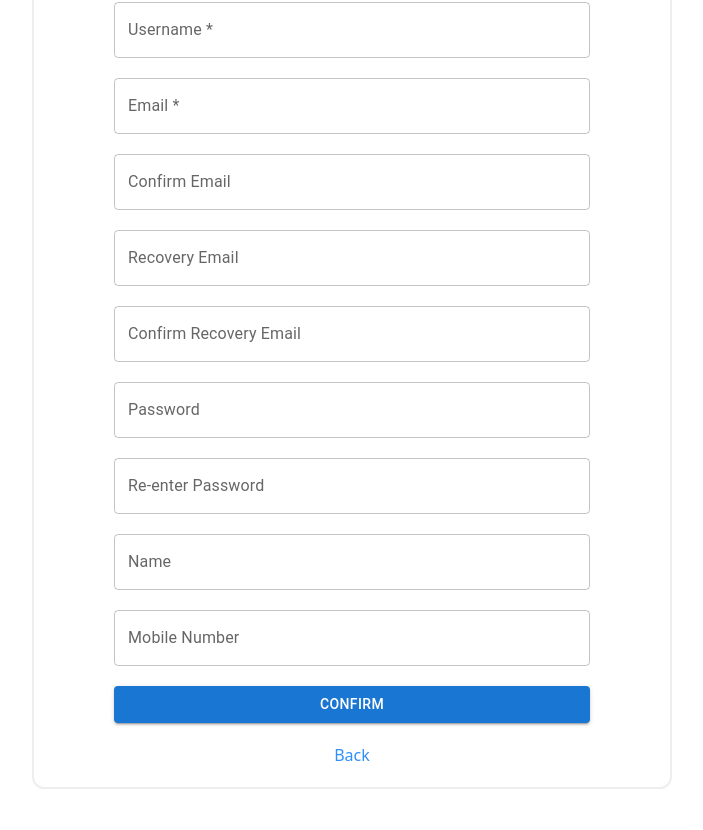
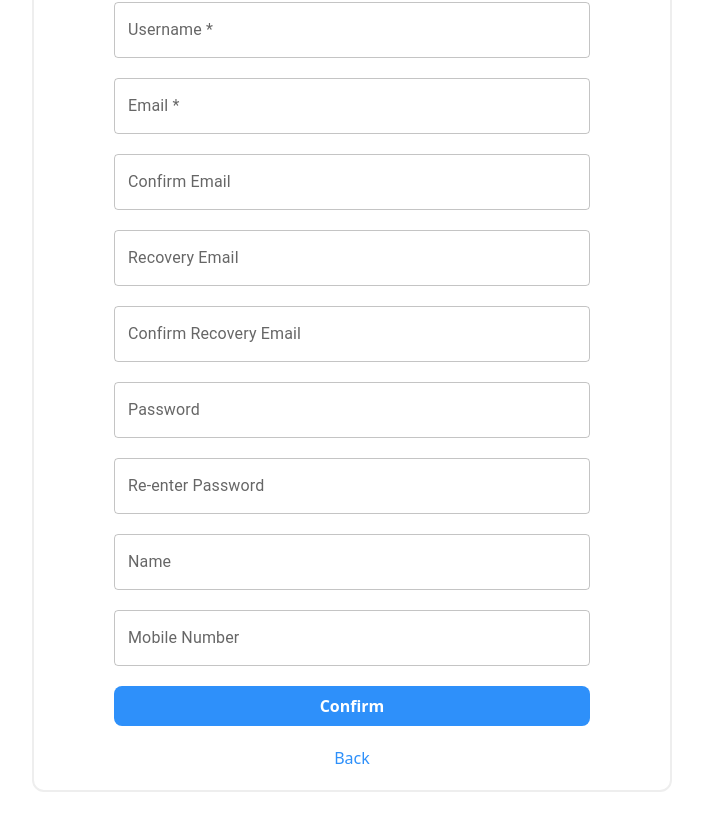
Before and after one commit to SiddheshBorse/Salus, a React (Vite) app: page /master in a window 1280 px wide. Shown: the part 242-1072 px from the top of the page, without its empty margins (288-991 px from the left). Built offline with nearby package versions, Linux system fonts and the light colour scheme.

Commit message:
commit 1.6

```diff
--- a/src/App.jsx
+++ b/src/App.jsx
@@ -20,7 +20,6 @@ export default function App() {
         <Route path = "/doctor" element = {<DoctorUI/>}/>
         <Route path = "/onboarding" element = {<DoctorOnboarding/>}/>
         <Route path = "/staff" element = {<StaffDisplay/>}/>
-
         </Routes>
       <Outlet/>
     </div>
--- a/src/screens/Application/DoctorOnboarding.jsx
+++ b/src/screens/Application/DoctorOnboarding.jsx
@@ -1,5 +1,5 @@
 import React from "react";
-import { TextField, Select, MenuItem, Button } from '@mui/material';
+import { TextField, Select, MenuItem} from '@mui/material';
 
 const DoctorOnboarding = () => {
   return (
@@ -12,7 +12,7 @@ const DoctorOnboarding = () => {
           <button className="text-error font-medium bg-white w-fit px-5 py-2 rounded-xl">
             Delete
           </button>
-          <h3 className="font-medium text-3xl">Add Personnel to Staff</h3>
+          <h3 className="font-medium text-3xl">Add Personnel to Staff</h3>` `
           <button className="text-primary font-medium bg-white w-fit px-5 py-2 rounded-xl">
             Edit
           </button>
@@ -49,12 +49,12 @@ const DoctorOnboarding = () => {
             </Select>
 
           </section>
-          <Button
+          <button
             className="bg-primary text-white w-2/12 py-2 font-bold rounded-lg"
             variant="contained"
           >
             Create
-          </Button>
+          </button>
         </section>
 
       </section>
--- a/src/screens/Application/Reception.jsx
+++ b/src/screens/Application/Reception.jsx
@@ -1,5 +1,5 @@
 import React from "react";
-import { TextField, Button } from "@mui/material";
+import { TextField} from "@mui/material";
 import { opd_patient, ipd_patient } from "../../constants";
 //there needs to be a section that allows the receptionist to set what doctors that they are catering to
 const Reception = () => {
--- a/src/screens/Application/StaffDisplay.jsx
+++ b/src/screens/Application/StaffDisplay.jsx
@@ -1,5 +1,5 @@
 import React from "react";
-import { TextField, Button } from "@mui/material";
+import { TextField} from "@mui/material";
 import { staff, doctor } from "../../constants";
 
 const StaffDisplay = () => {
--- a/src/screens/Application/WardDetails.jsx
+++ b/src/screens/Application/WardDetails.jsx
@@ -1,5 +1,5 @@
 import React from "react";
-import { TextField, Select, MenuItem, Button } from '@mui/material';
+import { TextField} from '@mui/material';
 import { staff } from "../../constants";
 
 const WardDetails = () => {
--- a/src/screens/OnBoarding/Landing.jsx
+++ b/src/screens/OnBoarding/Landing.jsx
@@ -1,6 +1,6 @@
 import React, { useState } from 'react';
 import landingDoctor from "../../assets/images/landingDoctor.svg";
-import { TextField, Button } from "@mui/material";
+import { TextField} from "@mui/material";
 import { Link } from 'react-router-dom'; // Import Link from react-router-dom
 
 const Landing = () => {
--- a/src/screens/OnBoarding/Login.jsx
+++ b/src/screens/OnBoarding/Login.jsx
@@ -115,13 +115,13 @@ const Login = () => {
               ),
             }}
           />
-          <Button
+          <button
             className="bg-primary text-white w-full py-2 font-bold rounded-lg"
             variant="contained"
             onClick={handleSubmit}
           >
             Login
-          </Button>
+          </button>
         </section>
         <a href="/" className="text-primary-dark font-bold">
           Create new system
--- a/src/screens/OnBoarding/MasterAccount.jsx
+++ b/src/screens/OnBoarding/MasterAccount.jsx
@@ -1,7 +1,7 @@
 import React, { useState } from "react";
-import { TextField, Button } from "@mui/material";
+import { TextField} from "@mui/material";
 import { db } from "../../../firebase/firebase";
-import { doc, setDoc, Timestamp } from "firebase/firestore";
+import { doc, setDoc} from "firebase/firestore";
 import { getAuth, createUserWithEmailAndPassword , updateProfile} from "firebase/auth";
 import { useLocation } from "react-router-dom"; // Import useLocation hook
 
@@ -240,12 +240,12 @@ const MasterAccount = () => {
           helperText={showErrors ? errors.mobileNumber : ""}
         />
 
-        <Button
+        <button
           className="bg-primary text-white py-2 font-semibold rounded-lg w-full"
           variant="contained"
           onClick={handleSubmit}>
           Confirm
-        </Button>
+        </button>
 
         <a href="/" className="text-primary">
           Back
```
